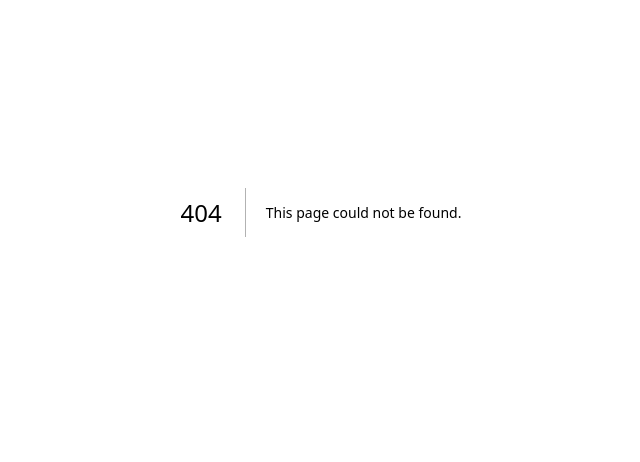
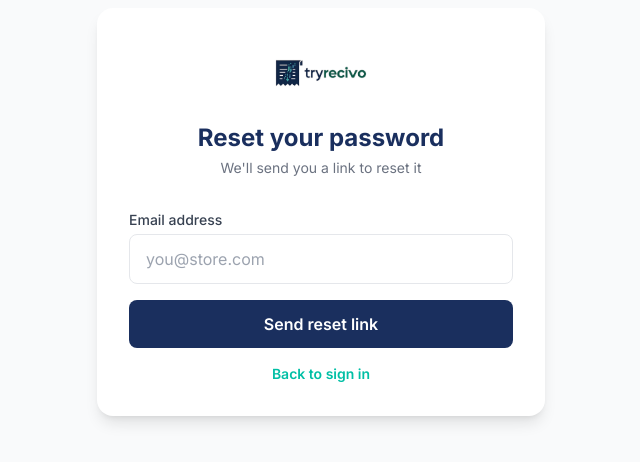
Before and after one commit to MrZorian/tryrecivo-app, a Next.js app: page /forgot-password in a window 1280 px wide. Before the commit this address had no page. Shown: the part 188-650 px from the top of the page, without its empty margins (319-959 px from the left). Built offline with nearby package versions, Linux system fonts and the light colour scheme; no server answers.

Commit message:
Create page.tsx

```diff
--- /dev/null
+++ b/app/forgot-password/page.tsx
@@ -0,0 +1,89 @@
+'use client'
+export const dynamic = 'force-dynamic'
+import { useState } from 'react'
+import { createClient } from '@/lib/supabase'
+import Link from 'next/link'
+
+export default function ForgotPasswordPage() {
+  const [email, setEmail] = useState('')
+  const [sent, setSent] = useState(false)
+  const [loading, setLoading] = useState(false)
+  const [error, setError] = useState('')
+  const supabase = createClient()
+
+  const handleSubmit = async (e: React.FormEvent) => {
+    e.preventDefault()
+    setLoading(true)
+    setError('')
+    const { error } = await supabase.auth.resetPasswordForEmail(email, {
+      redirectTo: `${window.location.origin}/reset-password`,
+    })
+    if (error) {
+      setError(error.message)
+      setLoading(false)
+    } else {
+      setSent(true)
+      setLoading(false)
+    }
+  }
+
+  return (
+    <div className="min-h-screen flex items-center justify-center bg-gray-50">
+      <div className="bg-white rounded-2xl shadow-lg p-8 w-full max-w-md">
+        <div className="text-center mb-8">
+          <Link href="/" className="inline-flex items-center justify-center hover:opacity-80 transition-opacity mb-2">
+            <img src="/logo.png" alt="tryrecivo" width={120} />
+          </Link>
+          <h1 className="text-2xl font-bold mt-2" style={{color:'#1a2f5e'}}>Reset your password</h1>
+          <p className="text-gray-500 text-sm mt-1">We&apos;ll send you a link to reset it</p>
+        </div>
+
+        {sent ? (
+          <div className="text-center">
+            <div className="w-16 h-16 rounded-full flex items-center justify-center mx-auto mb-4" style={{background:'#e0f7f4'}}>
+              <svg width="28" height="28" viewBox="0 0 24 24" fill="none" stroke="#00bfa5" strokeWidth="2" strokeLinecap="round" strokeLinejoin="round">
+                <polyline points="20 6 9 17 4 12"/>
+              </svg>
+            </div>
+            <p className="text-gray-700 font-semibold mb-2">Check your inbox</p>
+            <p className="text-gray-500 text-sm mb-6">We sent a password reset link to <strong>{email}</strong></p>
+            <Link href="/login" className="text-sm font-semibold" style={{color:'#00bfa5'}}>
+              Back to sign in
+            </Link>
+          </div>
+        ) : (
+          <form onSubmit={handleSubmit} className="space-y-4">
+            <div>
+              <label className="block text-sm font-medium text-gray-700 mb-1">Email address</label>
+              <input
+                type="email"
+                value={email}
+                onChange={e => setEmail(e.target.value)}
+                required
+                className="w-full px-4 py-3 rounded-lg border border-gray-200 focus:outline-none focus:ring-2 text-gray-900"
+                placeholder="you@store.com"
+              />
+            </div>
+
+            {error && <p className="text-red-500 text-sm">{error}</p>}
+
+            <button
+              type="submit"
+              disabled={loading}
+              className="w-full py-3 rounded-lg text-white font-semibold transition-all"
+              style={{background: loading ? '#94a3b8' : '#1a2f5e'}}
+            >
+              {loading ? 'Sending...' : 'Send reset link'}
+            </button>
+
+            <p className="text-center text-sm text-gray-500">
+              <Link href="/login" className="font-semibold" style={{color:'#00bfa5'}}>
+                Back to sign in
+              </Link>
+            </p>
+          </form>
+        )}
+      </div>
+    </div>
+  )
+}
```
